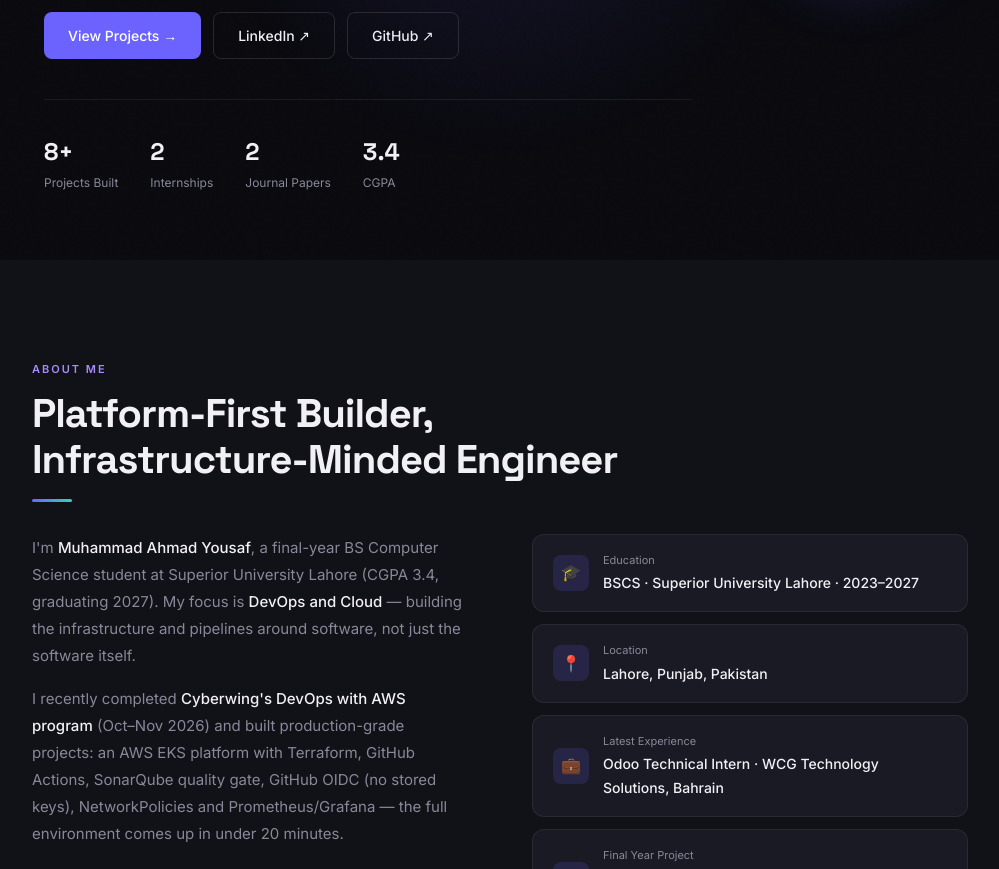
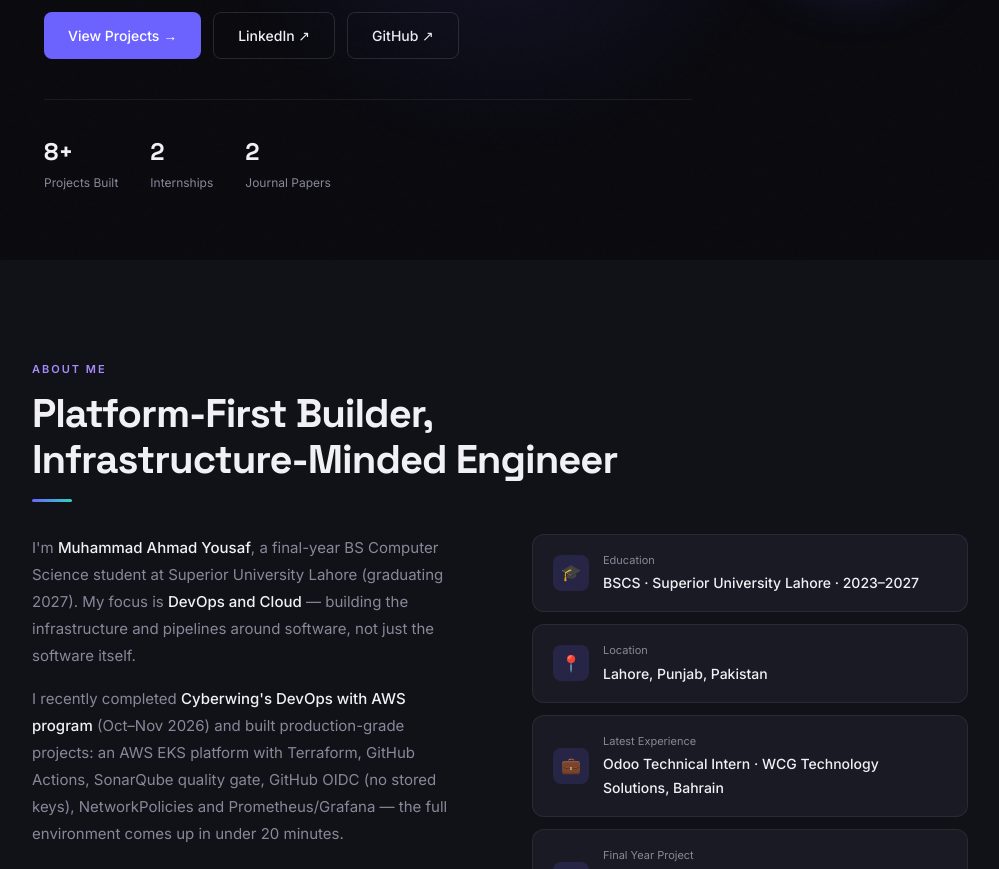
Before and after one commit to Ahmadyousaf57/portfolio, a plain HTML site: page index.html in a window 1280 px wide. Shown: the part 540-1409 px from the top of the page, without its empty margins (140-1139 px from the left). Drawn offline with Linux system fonts and the light colour scheme.

Commit message:
Remove CGPA from hero stats and about section

```diff
--- a/index.html
+++ b/index.html
@@ -996,10 +996,6 @@
             <div class="stat-num">2</div>
             <div class="stat-label">Journal Papers</div>
           </div>
-          <div class="stat-item">
-            <div class="stat-num">3.4</div>
-            <div class="stat-label">CGPA</div>
-          </div>
         </div>
       </div>
       <img src="./ahmad.webp" alt="Ahmad Yousaf" class="hero-avatar" loading="eager" fetchpriority="high" decoding="async">
@@ -1018,7 +1014,7 @@
     <div class="about-grid fade-up">
       <div class="about-text">
         <p>
-          I'm <strong>Muhammad Ahmad Yousaf</strong>, a final-year BS Computer Science student at Superior University Lahore (CGPA 3.4, graduating 2027). My focus is <strong>DevOps and Cloud</strong> — building the infrastructure and pipelines around software, not just the software itself.
+          I'm <strong>Muhammad Ahmad Yousaf</strong>, a final-year BS Computer Science student at Superior University Lahore (graduating 2027). My focus is <strong>DevOps and Cloud</strong> — building the infrastructure and pipelines around software, not just the software itself.
         </p>
         <p>
           I recently completed <strong>Cyberwing's DevOps with AWS program</strong> (Oct–Nov 2026) and built production-grade projects: an AWS EKS platform with Terraform, GitHub Actions, SonarQube quality gate, GitHub OIDC (no stored keys), NetworkPolicies and Prometheus/Grafana — the full environment comes up in under 20 minutes.
```
